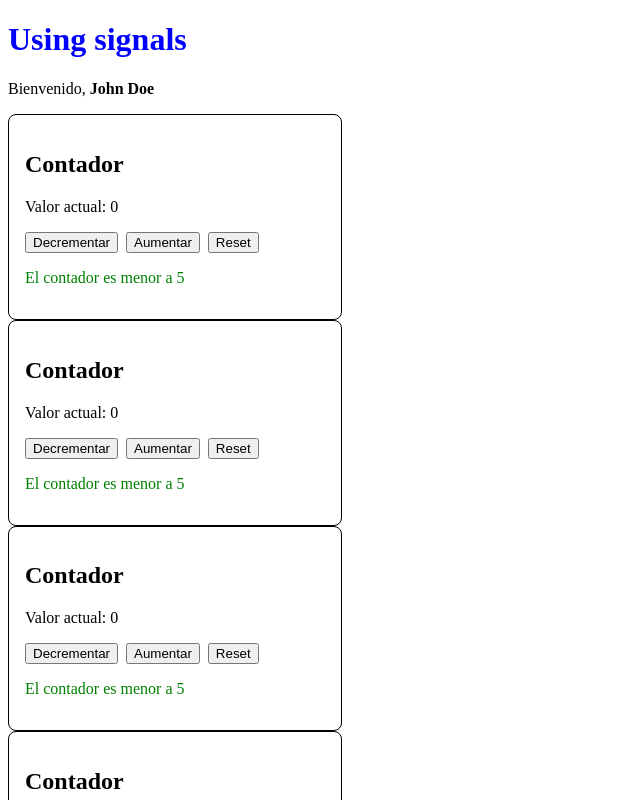
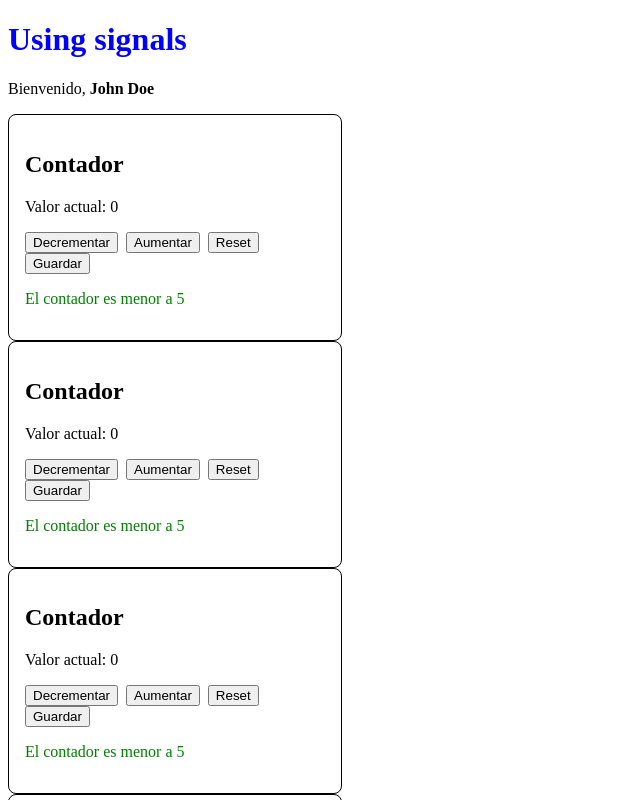
Before and after one commit to SunnySuaSal/mi-primera-app-angular, an Angular app: page / in a window 1280 px wide. Shown: the top 800 px of the page, without its empty margins (0-640 px from the left). Built offline with nearby package versions, Linux system fonts and the light colour scheme.

Commit message:
Declares an array for a component class

```diff
--- a/src/app/components/counter/counter.html
+++ b/src/app/components/counter/counter.html
@@ -6,6 +6,7 @@
   <button (click)="decrement()">Decrementar</button>
   <button (click)="increment()">Aumentar</button>
   <button (click)="reset()">Reset</button>
+  <button (click)="saveNumber()">Guardar</button>
 
   <!-- Para renderizar un componente de forma condicional, se utilizaba *ngIf -->
   <!-- <<p class="alert" *ngIf="counter()>5"> El contador es mayor a 5 </p> -->
--- a/src/app/components/counter/counter.ts
+++ b/src/app/components/counter/counter.ts
@@ -10,6 +10,7 @@ export class Counter {
   counter = signal(0);
   //Que en version larga seria
   //public counter: WritableSignal<number> = signal<number>(0);
+  savedNumbers = signal<number[]>([]);//Una signal de tipo arreglo de numeros con la lista vacia como default
 
   increment(): void {
     //podriamos usar
@@ -27,5 +28,9 @@ export class Counter {
     this.counter.set(0);
   }
 
+  saveNumber(): void {
+    this.savedNumbers.update(current => [...this.savedNumbers(), this.counter()]);
+    console.log(this.savedNumbers());
+  }
 
 }
```
